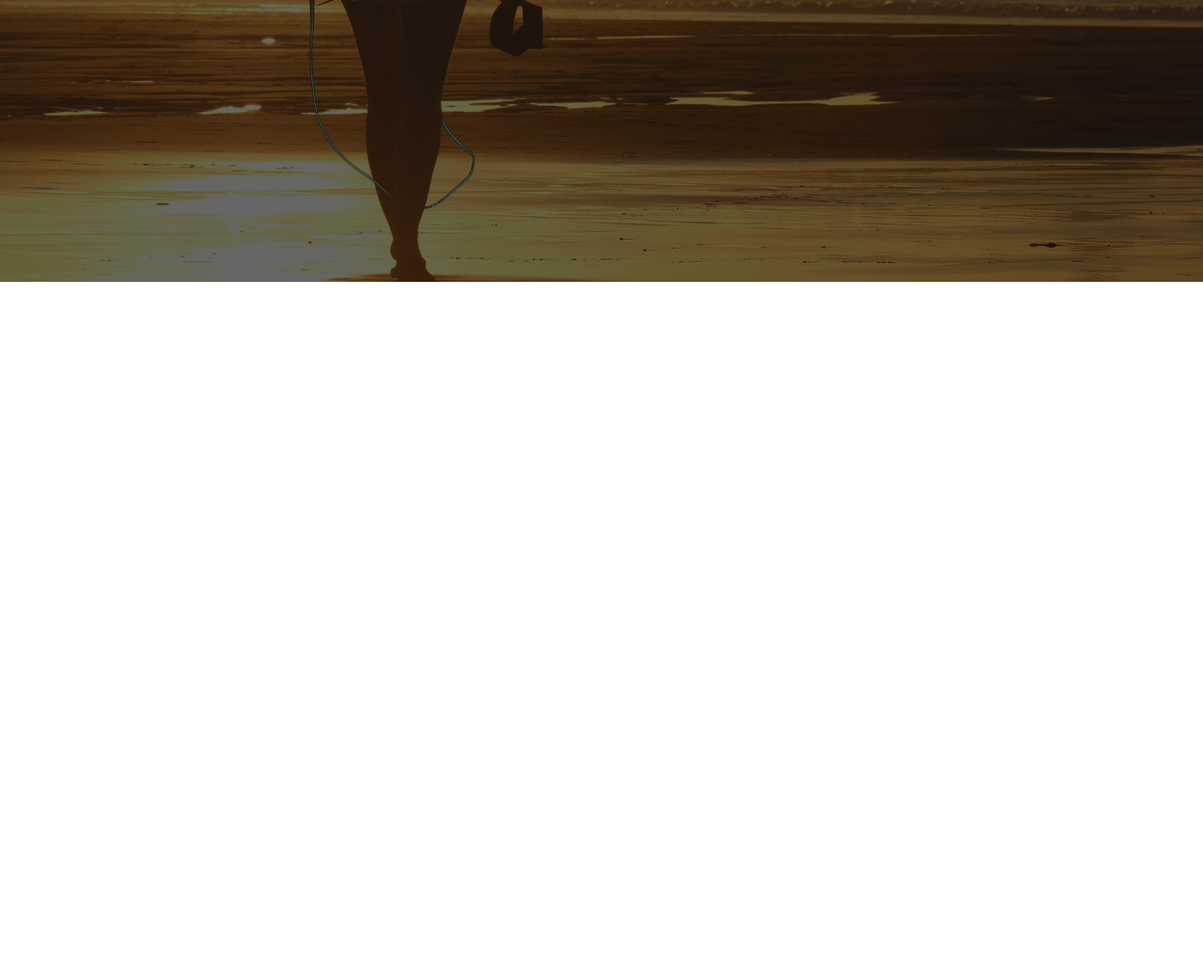
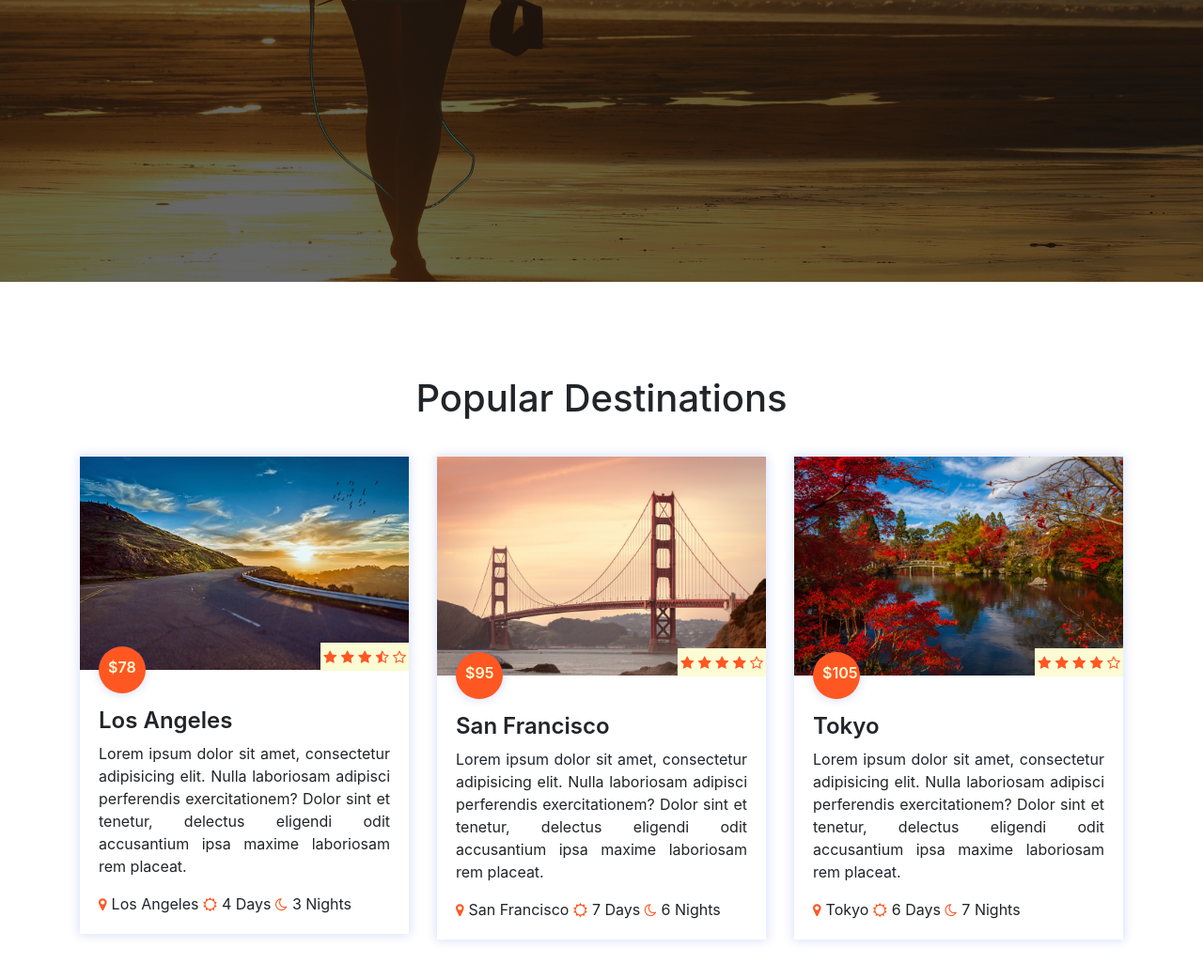
Before and after one commit to michael1kearns/travelSite, a plain HTML site: page index.html in a window 1280 px wide. Shown: the part 500-1542 px from the top of the page at 94% size. Before the commit the page ends 800 px from the top, so only its background shows below. Drawn offline with nearby package versions, Linux system fonts and the light colour scheme.

Commit message:
second commit added popular destinations section

```diff
--- a/index.html
+++ b/index.html
@@ -2,13 +2,14 @@
  <head>
   <title>Travel Website || Choose your Destenation</title>
   <link rel="stylesheet" href="style.css">
+  <link rel="stylesheet" href="https://stackpath.bootstrapcdn.com/font-awesome/4.7.0/css/font-awesome.min.css">
   <meta name="viewport" content="width=device-width, initial-scale=1.0">
   <link rel="stylesheet" href="https://stackpath.bootstrapcdn.com/bootstrap/4.3.1/css/bootstrap.min.css">
  </head>
  <body>
   <section class="header">
    <div class="container">
-    <img src="images/logo.png" alt="logo">
+    <img src="images/travel.svg" alt="logo">
     <button type="button" class="login-btn">Login</button>
    </div>
    <h1>Travel Across The Globe</h1>
@@ -20,5 +21,92 @@
     </div>
    </div>
   </section>
+   <section class="features">
+    <h1>Popular Destinations</h1>
+    <div class="container">
+     <div class="row">
+      <div class="col-md-4">
+       <div class="feature-box">
+         <div class="feature-img">
+         <img src="images/featured1.jpg" alt="featured pic 1">
+         <div class="price">
+          <p>$78</p>
+         </div>
+         <div class="rating">
+          <i class="fa fa-star"></i>
+          <i class="fa fa-star"></i>
+          <i class="fa fa-star"></i>
+          <i class="fa fa-star-half-o"></i>
+          <i class="fa fa-star-o"></i>
+         </div>
+        </div>
+        <div class="feature-details">
+         <h4>Los Angeles</h4>
+         <p>Lorem ipsum dolor sit amet, consectetur adipisicing elit. Nulla laboriosam adipisci perferendis exercitationem? Dolor sint et tenetur, delectus eligendi odit accusantium ipsa maxime laboriosam rem placeat.</p>
+         <div>
+          <span><i class="fa fa-map-marker"></i>Los Angeles</span>
+          <span><i class="fa fa-sun-o"></i>4 Days</span>
+          <span><i class="fa fa-moon-o"></i>3 Nights</span>
+         </div>
+        </div>
+       </div>
+      </div> <!-- end of col -->
+      <div class="col-md-4">
+        <div class="feature-box">
+         <div class="feature-img">
+          <img src="images/featured2.jpg" alt="featured pic 2">
+          <div class="price">
+           <p>$95</p>
+          </div>
+          <div class="rating">
+           <i class="fa fa-star"></i>
+           <i class="fa fa-star"></i>
+           <i class="fa fa-star"></i>
+           <i class="fa fa-star"></i>
+           <i class="fa fa-star-o"></i>
+          </div>
+         </div>
+         <div class="feature-details">
+          <h4>San Francisco</h4>
+          <p>Lorem ipsum dolor sit amet, consectetur adipisicing elit. Nulla laboriosam adipisci perferendis exercitationem?
+           Dolor sint et tenetur, delectus eligendi odit accusantium ipsa maxime laboriosam rem placeat.</p>
+          <div>
+           <span><i class="fa fa-map-marker"></i>San Francisco</span>
+           <span><i class="fa fa-sun-o"></i>7 Days</span>
+           <span><i class="fa fa-moon-o"></i>6 Nights</span>
+          </div>
+         </div>
+        </div>
+      </div>
+      <div class="col-md-4">
+        <div class="feature-box">
+         <div class="feature-img">
+          <img src="images/featured3.jpg" alt="featured pic 3">
+          <div class="price">
+           <p>$105</p>
+          </div>
+          <div class="rating">
+           <i class="fa fa-star"></i>
+           <i class="fa fa-star"></i>
+           <i class="fa fa-star"></i>
+           <i class="fa fa-star"></i>
+           <i class="fa fa-star-o"></i>
+          </div>
+         </div>
+         <div class="feature-details">
+          <h4>Tokyo</h4>
+          <p>Lorem ipsum dolor sit amet, consectetur adipisicing elit. Nulla laboriosam adipisci perferendis exercitationem?
+           Dolor sint et tenetur, delectus eligendi odit accusantium ipsa maxime laboriosam rem placeat.</p>
+          <div>
+           <span><i class="fa fa-map-marker"></i>Tokyo</span>
+           <span><i class="fa fa-sun-o"></i>6 Days</span>
+           <span><i class="fa fa-moon-o"></i>7 Nights</span>
+          </div>
+         </div>
+        </div>
+      </div>
+     </div> <!-- end of row -->
+    </div> <!-- end of cantainer -->
+   </section>
  </body>
 </html>
--- a/style.css
+++ b/style.css
@@ -13,7 +13,7 @@
 	color: #fbfbd4;
 }
 .header img {
-	width: 35px;
+	width: 50px;
 	float: left;
 }
 
@@ -63,3 +63,67 @@
 	border-radius: 30px !important;
 	box-shadow: none !important;
 }
+
+/* features */
+.features {
+	padding: 100px 0;
+}
+h1 {
+	text-align: center;
+	padding-bottom: 30px;
+}
+
+.feature-img img {
+	width: 100%;
+}
+
+.price {
+	width: 50px;
+	height: 50px;
+	background: #ff5722;
+	color: #fbfbd4;
+	font-weight: 600;
+	border-radius: 50%;
+	padding: 10px;
+	box-shadow: 0 0 10px 1px rgba(37, 73, 214, 0.18);
+	position: absolute;
+	left: 20px;
+	bottom: -25px;
+}
+
+.feature-img {
+	position: relative;
+}
+
+.rating {
+	padding: 3px;
+	float: right;
+	background: #fbfbd4;
+	bottom: -1px;
+	right: 0;
+	position: absolute;
+}
+
+.features .fa {
+	font-size: 15px;
+	color: #ff5722;
+}
+
+.feature-details {
+	padding: 20px;
+	text-align: justify;
+}
+
+.feature-details h4 {
+	font-weight: 600;
+	margin-top: 20px;
+}
+
+.feature-details .fa {
+	margin-right: 5px;
+}
+
+.feature-box {
+	box-shadow: 0 0 10px 1px rgba(37, 73, 214, 0.18);
+	margin-bottom: 30px;
+}
```
Also changed, not shown: images/featured1.jpg (added), images/featured2.jpg (added), images/featured3.jpg (added), images/logo.png (deleted), images/travel.svg (added).
